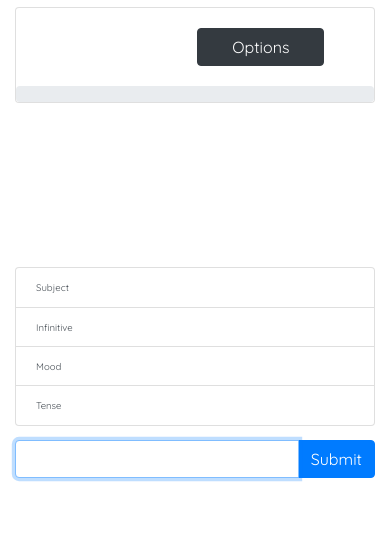
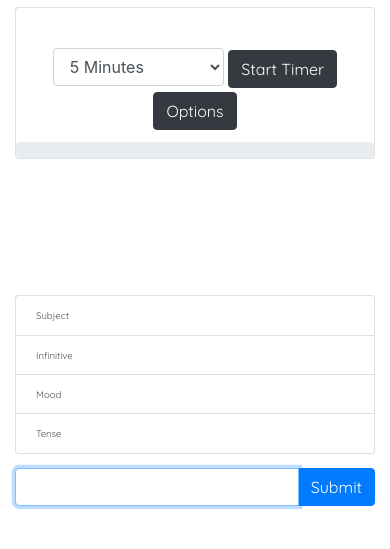
Before and after one commit to jxandermorrison/conjuego2.0, a Flask app: page /en in a window 390 px wide. Shown: the part 56-605 px from the top of the page. Run offline with Flask 2, Linux system fonts and the light colour scheme; data that the repository does not hold is empty; some libraries are stand-ins or nearby versions.

Commit message:
Adding timer

```diff
--- a/juego/static/game.css
+++ b/juego/static/game.css
@@ -10,13 +10,37 @@ html, body {
 	padding: 2% 0;
 }
 
-.card-body * {
+.dropdown-menu {
+	padding: 0.5rem;
+}
+
+.form-control {
+	width: 50%;
+}
+
+.option-box {
 	display: inline-block;
-	width: 40%;
+	margin: 15px;
+}
+
+#option-timer {
+	width: 30%;
 }
 
 @media screen and (max-width: 812px) {
 	.list-group-horizontal-md {
 		flex-direction: column;
 	}
+	.option-box {
+		display: block;
+	}
+	.card-body {
+		padding: 0.5rem;
+	}
+	#option-timer {
+		width: 100%;
+	}
+	.option-box {
+		margin: 0.25rem auto;
+	}
 }
--- a/juego/static/game.js
+++ b/juego/static/game.js
@@ -1,8 +1,91 @@
+$.fn.clicktoggle = function(a, b) {
+    return this.each(function() {
+        var clicked = false;
+        $(this).click(function() {
+            if (clicked) {
+                clicked = false;
+                return b.apply(this, arguments);
+            }
+            clicked = true;
+            return a.apply(this, arguments);
+        });
+    });
+};
+
+var timerInterval;
+
 let options = {
 	"subject": [],
 	"mood": [],
 	"tense": []
 };
+
+function setProgress(correct, missed) {
+	console.log(correct, missed);
+	correct = Math.round(correct * 10) / 10;
+	missed = Math.round(missed * 10) / 10;
+	if (correct == 0 && missed == 0) {
+		console.log("here");
+		$("#option-score").text("");
+	} else {
+		console.log("there");
+		$("#option-score").text(correct + "%")
+	}
+	correct = correct.toString();
+	missed = missed.toString();
+	$("#progress-success").css("width", correct + "%");
+	$("#progress-danger").css("width", missed + "%");
+	$("#progress-success").prop("aria-valuenow", correct);
+	$("#progress-danger").prop("aria-valuenow", missed);
+}
+
+function showResultsModal() {
+	let score = $("#option-score").text();
+}
+
+
+function startTimer(duration) {
+	var start = Date.now(),
+		diff,
+		minutes,
+		seconds;
+
+	function timer() {
+		diff = duration - (((Date.now() - start) / 1000) | 0);
+
+		minutes = (diff / 60) | 0;
+		seconds = (diff % 60) | 0;
+
+		if (minutes == 0 && seconds == 0) {
+			clearInterval(timerInterval);
+		}
+
+		minutes = minutes < 10 ? "0" + minutes : minutes;
+		seconds = seconds < 10 ? "0" + seconds : seconds;
+
+		$("#option-clock").text(minutes + ":" + seconds);
+
+		if (diff <= 0) {
+			start = Date.now() + 1000;
+		}
+	}
+	timer();
+	let timerInterval = setInterval(timer, 1000);
+	return timerInterval;
+}
+
+function addOption(array, item) {
+	if (!(array.includes(item))) {
+		array.push(item);
+	}
+}
+
+function removeOption(array, item) {
+	let index = array.indexOf(item);
+	if (index > -1) {
+		array.splice(index, 1);
+	}
+}
 
 function refreshOptions() {
 	$(".option").each(function() {
@@ -14,39 +97,24 @@ function refreshOptions() {
 		if (localStorage.getItem(id) === "true") {
 			$(this).prop("checked", true);
 			if ($(this).hasClass("subject")) {
-				if (!(options.subject.includes(target))) {
-					options.subject.push(target);
-				}
+				addOption(options.subject, target);
 			}
 			else if ($(this).hasClass("mood")) {
-				if (!(options.mood.includes(target))) {
-					options.mood.push(target);
-				}
+				addOption(options.mood, target);
 			}
 			else if ($(this).hasClass("tense")) {
-				if (!(options.tense.includes(target))) {
-					options.tense.push(target);
-				}
+				addOption(options.tense, target);
 			}
 		} else {
 			$(this).prop("checked", false);
 			if ($(this).hasClass("subject")) {
-				var index = options.subject.indexOf(target);
-				if (index > -1) {
-					options.subject.splice(index, 1);
-				}
+				removeOption(options.subject, target);
 			}
 			else if ($(this).hasClass("mood")) {
-				var index = options.mood.indexOf(target);
-				if (index > -1) {
-					options.mood.splice(index, 1);
-				}
+				removeOption(options.mood, target);
 			}
 			else if ($(this).hasClass("tense")) {
-				var index = options.tense.indexOf(target);
-				if (index > -1) {
-					options.tense.splice(index, 1);
-				}
+				removeOption(options.tense, target);
 			}
 		}
 	});
@@ -135,11 +203,7 @@ $(document).ready(function() {
 
 		var right_perc = (right / (right + missed)) * 100
 		var missed_perc = (missed / (right + missed)) * 100
-
-		$("#progress-success").css("width", right_perc.toString() + "%");
-		$("#progress-danger").css("width", missed_perc.toString() + "%");
-		$("#progress-success").prop("aria-valuenow", right_perc.toString());
-		$("#progress-danger").prop("aria-valuenow", missed_perc.toString());
+		setProgress(right_perc, missed_perc);
 	});
 
 	$(document).on("keypress", function(e) {
@@ -156,10 +220,7 @@ $(document).ready(function() {
 		refreshOptions();
 		refreshPage(language, options);
 		$(".modal").modal("hide");
-		$("#progress-success").css("width", "0%");
-		$("#progress-danger").css("width", "0%");
-		$("#progress-success").prop("aria-valuenow", "0");
-		$("#progress-danger").prop("aria-valuenow", "0");
+		setProgress(0, 0);
 	});
 
 	$(".option").change(function() {
@@ -167,4 +228,20 @@ $(document).ready(function() {
 		localStorage[id] = $(this).is(":checked");
 		refreshOptions();
 	});
+
+	$("#start-timer").clicktoggle(function() {
+		let minutes = $("#countdown-minutes").val() * 60;
+		timerInterval = startTimer(minutes);
+		$("#start-timer").text("Stop Timer");
+		$("#countdown-minutes").prop("disabled", true);
+		setProgress(0, 0);
+		right = 0;
+		missed = 0;
+		refreshPage(language, options);
+	}, function () {
+		clearInterval(timerInterval);
+		$("#start-timer").text("Start Timer");
+		$("#countdown-minutes").prop("disabled", false);
+		$("#option-clock").text("");
+	});
 });
--- a/juego/templates/game.html
+++ b/juego/templates/game.html
@@ -13,9 +13,28 @@
 <div class="container d-flex flex-column">
 	<div class="d-flex flex-column w-100" id="game-controls">
 		<div class="card mb-auto text-center">
-			<div class="card-body">
-				<h3 id="timer"></h3>
-				<button type="button" class="btn btn-dark" data-toggle="modal"
+			<div class="card-body text-center">
+				<div class="option-box" id="option-message"></h5>
+					<h5 class="d-inline-block" id="option-score"></h5>
+					&nbsp;&nbsp;
+					<h5 class="d-inline-block" id="option-clock"></h5>
+				</div>
+				<div class="form-group option-box" id="option-timer">
+					<select class="form-control d-inline-block" id="countdown-minutes">
+						<option value="1">{{ _("1 Minute") }}</option>
+						<option value="2">{{ _("2 Minutes") }}</option>
+						<option value="3">{{ _("3 Minutes") }}</option>
+						<option value="4">{{ _("4 Minutes") }}</option>
+						<option value="5" selected>{{ _("5 Minutes") }}</option>
+						<option value="6">{{ _("6 Minutes") }}</option>
+						<option value="7">{{ _("7 Minutes") }}</option>
+						<option value="8">{{ _("8 Minutes") }}</option>
+						<option value="9">{{ _("9 Minutes") }}</option>
+						<option value="10">{{ _("10 Minutes") }}</option>
+					</select>
+					<button type="button" class="btn btn-dark d-inline-block" id="start-timer">{{ _("Start Timer") }}</button>
+				</div>
+				<button type="button" id="option-options" class="btn btn-dark option-box" data-toggle="modal"
 				   data-target="#game-options">{{ _("Options") }}</button>
 			</div>
 			<div class="progress">
@@ -54,11 +73,11 @@
 		</div>
 	</div>
 </div>
-<div class="modal fade text-center" id="game-options" tabindex="-1" role="dialog" aria-labelledby="exampleModalCenterTitle" aria-hidden="true">
+<div class="modal fade text-center" id="game-options" tabindex="-1" role="dialog" aria-labelledby="optionsModal" aria-hidden="true">
 	<div class="modal-dialog modal-dialog-centered" role="document">
 		<div class="modal-content">
 			<div class="modal-header">
-				<h5 class="modal-title" id="exampleModalCenterTitle">{{ _("Options") }}</h5>
+				<h5 class="modal-title" id="optionsModal">{{ _("Options") }}</h5>
 				<button type="button" class="close" data-dismiss="modal" aria-label="Close">
 					<span aria-hidden="true">&times;</span>
 				</button>
@@ -110,6 +129,25 @@
 					</ul>
 				</div>
 			</div>
+			<div class="modal" tabindex="-1" role="dialog">
+				<div class="modal-dialog" role="document">
+					<div class="modal-content">
+						<div class="modal-header">
+							<h5 class="modal-title">Modal title</h5>
+							<button type="button" class="close" data-dismiss="modal" aria-label="Close">
+								<span aria-hidden="true">&times;</span>
+							</button>
+						</div>
+						<div class="modal-body">
+							<p>Modal body text goes here.</p>
+						</div>
+						<div class="modal-footer">
+							<button type="button" class="btn btn-secondary" data-dismiss="modal">{{ _("Return to Practice") }}</button>
+							<button type="button" class="btn btn-primary">{{ _("Play Again") }}</button>
+						</div>
+					</div>
+				</div>
+			</div>
 			<div class="modal-footer text-center">
 				<button type="button" class="btn btn-primary" id="save">{{ _("Save changes") }}</button>
 			</div>
```
